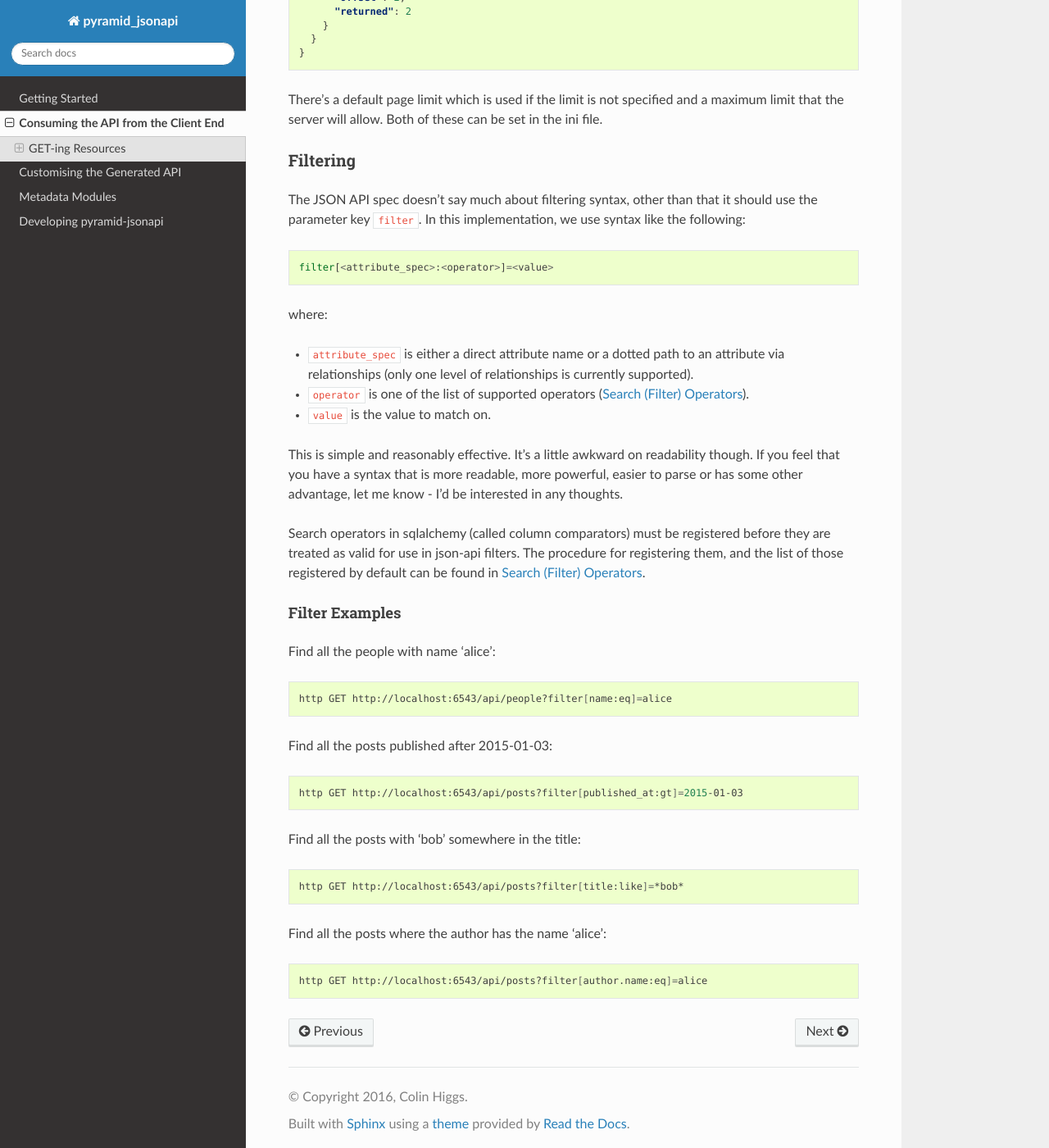
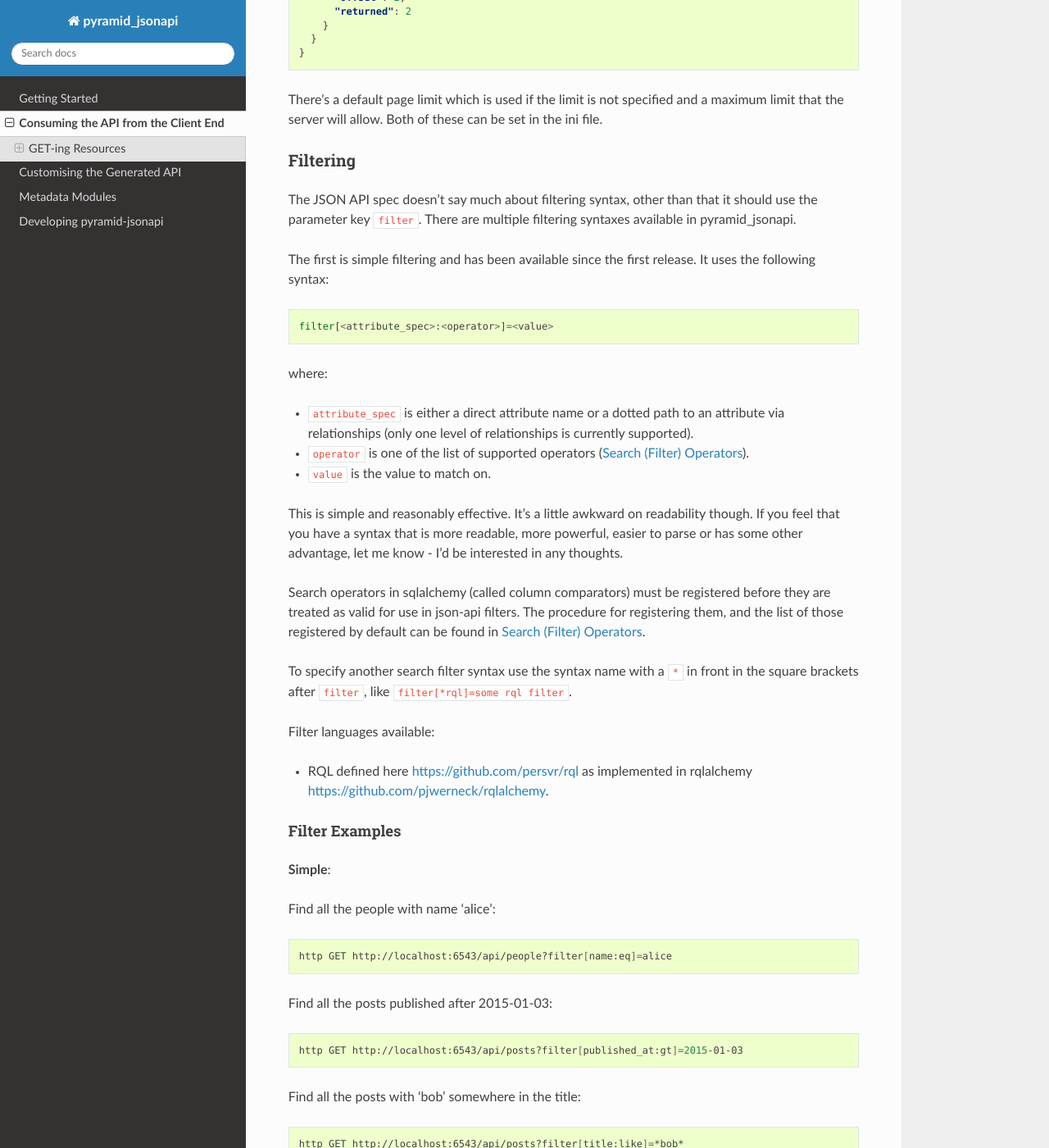
Before and after one commit to colinhiggs/pyramid-jsonapi, a Sphinx documentation site: the page built from docs/source/client.rst, in a window 1280 px wide and 1400 px high, scrolled down 5474 px. Shown: the whole window at 82% size. Built offline with Sphinx 7.4.7 and the Read the Docs theme 2.0.0, drawn with Linux system fonts in a browser that asks for light colours; pages that are not in the unit, such as notebooks, are missing from menus; some of the changed text lies outside the part shown.

Commit message:
document ability to use RQL queries.

```diff
--- a/docs/source/client.rst
+++ b/docs/source/client.rst
@@ -333,8 +333,11 @@
 ~~~~~~~~~
 
 The JSON API spec doesn't say much about filtering syntax, other than that it
-should use the parameter key ``filter``. In this implementation, we use syntax
-like the following:
+should use the parameter key ``filter``. There are multiple filtering syntaxes
+available in pyramid_jsonapi.
+
+The first is simple filtering and has been
+available since the first release. It uses the following syntax:
 
 .. code::
 
@@ -353,8 +356,19 @@
 
 Search operators in sqlalchemy (called column comparators) must be registered before they are treated as valid for use in json-api filters. The procedure for registering them, and the list of those registered by default can be found in :ref:`search_filter_operators`.
 
+To specify another search filter syntax use the syntax name with a ``*`` in
+front in the square brackets after ``filter``, like
+``filter[*rql]=some rql filter``.
+
+Filter languages available:
+
+* RQL defined here `<https://github.com/persvr/rql>`_ as implemented in
+  rqlalchemy `<https://github.com/pjwerneck/rqlalchemy>`_.
+
 Filter Examples
 ^^^^^^^^^^^^^^^
+
+**Simple**:
 
 Find all the people with name 'alice':
 
@@ -379,3 +393,17 @@
 .. code-block:: bash
 
   http GET http://localhost:6543/api/posts?filter[author.name:eq]=alice
+
+**RQL**
+
+Find all the people with name 'alice':
+
+.. code-block:: bash
+
+  http :6543/api/people filter[*rql]='eq(name,alice)'
+
+Find all the posts where the author has the name 'alice':
+
+.. code-block:: bash
+
+  http :6543/api/posts filter[*rql]='eq((author,name),alice)'
```
